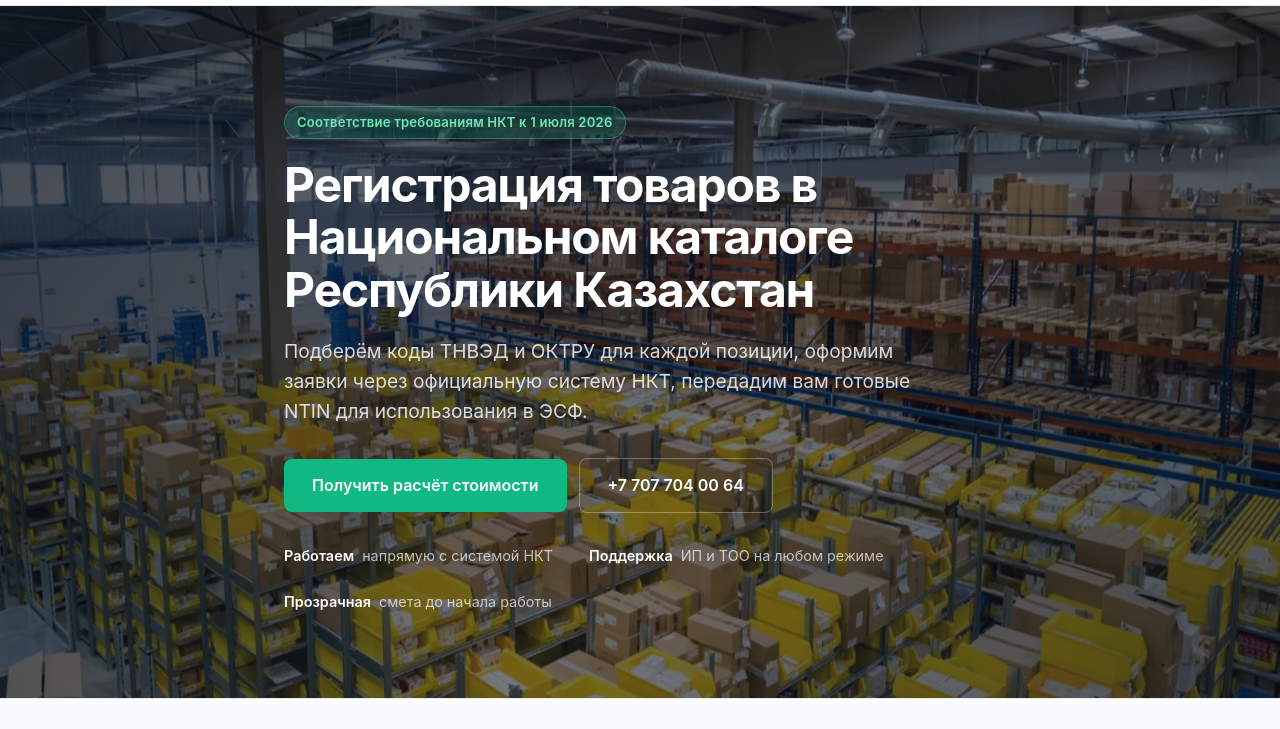
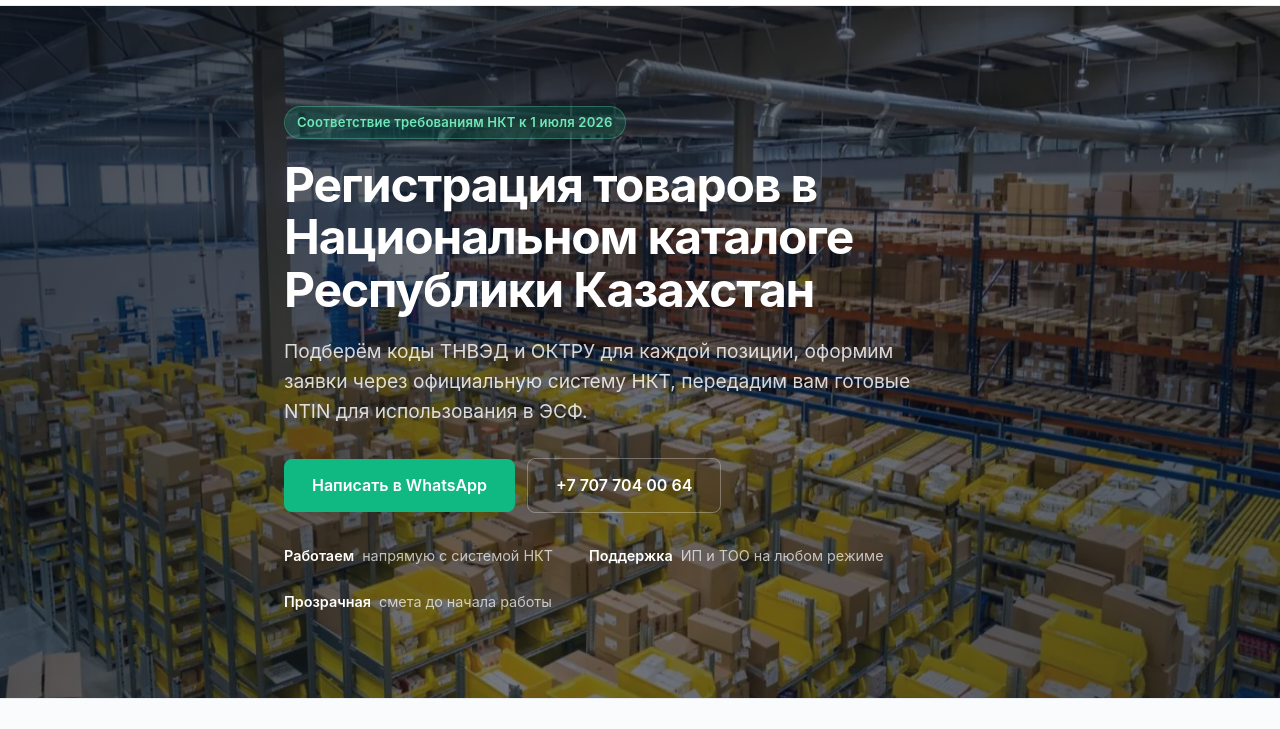
Before and after one commit to aslan797/nkt-medics, a website: page index.html in a window 1280 px wide. Shown: the part 71-800 px from the top of the page. Drawn offline with Linux system fonts and the light colour scheme.

Commit message:
Hero → WhatsApp+телефон (форма остаётся внизу); заявки → таблица 'Заказы нкт'/вкладка 'Заявки НКТ'

```diff
--- a/index.html
+++ b/index.html
@@ -510,7 +510,7 @@
         <h1>Регистрация товаров в Национальном каталоге Республики Казахстан</h1>
         <p class="hero-sub">Подберём коды ТНВЭД и ОКТРУ для каждой позиции, оформим заявки через официальную систему НКТ, передадим вам готовые NTIN для использования в ЭСФ.</p>
         <div class="hero-cta">
-            <a href="#zayavka" class="btn-primary">Получить расчёт стоимости</a>
+            <a href="https://wa.me/77077040064?text=%D0%97%D0%B4%D1%80%D0%B0%D0%B2%D1%81%D1%82%D0%B2%D1%83%D0%B9%D1%82%D0%B5%20%D0%BC%D0%BD%D0%B5%20%D0%BD%D1%83%D0%B6%D0%BD%D0%BE%20%D0%B7%D0%B0%D0%B2%D0%B5%D1%81%D1%82%D0%B8%20%D1%82%D0%BE%D0%B2%D0%B0%D1%80%D1%8B%20%D0%B2%20%D0%BD%D0%BA%D1%82" class="btn-primary">Написать в WhatsApp</a>
             <a href="tel:+77077040064" class="btn-secondary">+7 707 704 00 64</a>
         </div>
         <div class="hero-meta">
```
